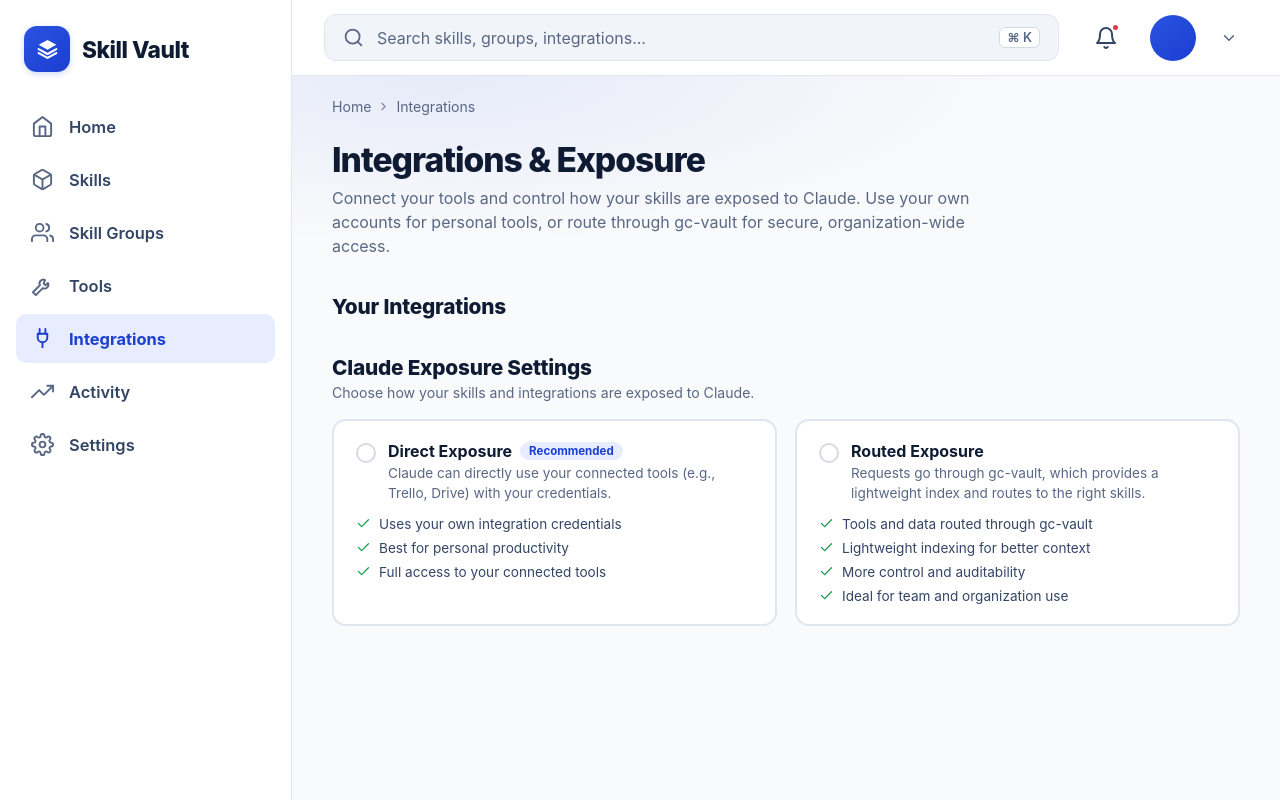
After one commit to knork-fork/skill-vault, a Symfony app: template skill-vault-ui/templates/integrations/index.html.twig in a window 1280 px wide. The commit adds this page. Run offline with Twig, Linux system fonts and the light colour scheme; the template is opened without the code that fills it, so the values that code supplies are empty; some libraries are stand-ins or nearby versions.

Commit message:
Implement integrations tab

```diff
--- /dev/null
+++ b/skill-vault-ui/templates/components/_brand_icons.html.twig
@@ -0,0 +1,24 @@
+{#
+    Third-party brand logos (actual brand colors, not currentColor-tintable
+    like components/_avatar.html.twig). Usage:
+        {% import 'components/_brand_icons.html.twig' as brand %}
+        {{ brand.logo('trello') }}
+#}
+{% macro logo(key) %}
+    {% if key == 'trello' %}
+        <svg viewBox="0 0 24 24" aria-hidden="true">
+            <rect x="1.5" y="1.5" width="21" height="21" rx="4.5" style="fill:#0079bf;stroke:none;"/>
+            <rect x="4.7" y="4.5" width="6" height="14" rx="1.4" style="fill:#fff;stroke:none;"/>
+            <rect x="13.3" y="4.5" width="6" height="9" rx="1.4" style="fill:#fff;stroke:none;"/>
+        </svg>
+    {% elseif key == 'google_drive' %}
+        <svg viewBox="0 0 87.3 78" aria-hidden="true">
+            <path d="m6.6 66.85 3.85 6.65c.8 1.4 1.95 2.5 3.3 3.3l13.75-23.8h-27.5c0 1.55.4 3.1 1.2 4.5z" style="fill:#0066da;stroke:none;"/>
+            <path d="m43.65 25-13.75-23.8c-1.35.8-2.5 1.9-3.3 3.3l-25.4 44a9.06 9.06 0 0 0 -1.2 4.5h27.5z" style="fill:#00ac47;stroke:none;"/>
+            <path d="m73.55 76.8c1.35-.8 2.5-1.9 3.3-3.3l1.6-2.75 7.65-13.25c.8-1.4 1.2-2.95 1.2-4.5h-27.502l5.852 11.5z" style="fill:#ea4335;stroke:none;"/>
+            <path d="m43.65 25 13.75-23.8c-1.35-.8-2.9-1.2-4.5-1.2h-18.5c-1.6 0-3.15.45-4.5 1.2z" style="fill:#00832d;stroke:none;"/>
+            <path d="m59.8 53h-32.3l-13.75 23.8c1.35.8 2.9 1.2 4.5 1.2h50.8c1.6 0 3.15-.45 4.5-1.2z" style="fill:#2684fc;stroke:none;"/>
+            <path d="m73.4 26.5-12.7-22c-.8-1.4-1.95-2.5-3.3-3.3l-13.75 23.8 16.15 28h27.45c0-1.55-.4-3.1-1.2-4.5z" style="fill:#ffba00;stroke:none;"/>
+        </svg>
+    {% endif %}
+{% endmacro %}
--- a/skill-vault-ui/templates/components/_shell.html.twig
+++ b/skill-vault-ui/templates/components/_shell.html.twig
@@ -35,7 +35,7 @@
                 <svg viewBox="0 0 24 24" fill="none" stroke="currentColor" stroke-width="2" stroke-linecap="round" stroke-linejoin="round"><path d="M14.7 6.3a4 4 0 0 0-5.4 5.4L2 19l3 3 7.3-7.3a4 4 0 0 0 5.4-5.4l-2.5 2.5-2-2z"/></svg>
                 Tools
             </a>
-            <a href="#" class="nav-item {{ active == 'integrations' ? 'active' : '' }}">
+            <a href="{{ path('app_integrations') }}" class="nav-item {{ active == 'integrations' ? 'active' : '' }}">
                 <svg viewBox="0 0 24 24" fill="none" stroke="currentColor" stroke-width="2" stroke-linecap="round" stroke-linejoin="round"><path d="M9 2v5"/><path d="M15 2v5"/><path d="M7 7h10v4a5 5 0 0 1-10 0z"/><path d="M12 16v5"/></svg>
                 Integrations
             </a>
--- /dev/null
+++ b/skill-vault-ui/templates/integrations/index.html.twig
@@ -0,0 +1,473 @@
+{% extends 'base.html.twig' %}
+{% import 'components/_brand_icons.html.twig' as brand %}
+{% import 'components/_shell.html.twig' as shell %}
+{% import 'components/_topbar.html.twig' as topbar %}
+
+{% block title %}Integrations & Exposure · Skill Vault{% endblock %}
+
+{% block stylesheets %}
+{% include 'components/_shell_styles.html.twig' %}
+{% include 'components/_topbar_styles.html.twig' %}
+{% include 'components/_page_header_styles.html.twig' %}
+<style>
+    .content {
+        padding: 0 40px 40px;
+        display: flex;
+        flex-direction: column;
+        gap: 32px;
+    }
+
+    .section-heading {
+        margin: 0 0 4px;
+        font-size: 1.3rem;
+        font-weight: 800;
+        letter-spacing: -0.01em;
+    }
+
+    .section-subtext {
+        margin: 0 0 18px;
+        font-size: 0.88rem;
+        color: var(--text-muted);
+    }
+
+    .integration-grid {
+        display: grid;
+        grid-template-columns: repeat(auto-fill, minmax(320px, 380px));
+        gap: 20px;
+    }
+
+    .integration-card {
+        background: var(--surface);
+        border: 1px solid var(--border);
+        border-radius: 14px;
+        box-shadow: var(--card-shadow);
+        padding: 22px;
+        display: flex;
+        flex-direction: column;
+        gap: 14px;
+    }
+
+    .integration-top {
+        display: flex;
+        align-items: flex-start;
+        gap: 14px;
+    }
+
+    .integration-logo {
+        width: 50px;
+        height: 50px;
+        border-radius: 11px;
+        display: flex;
+        align-items: center;
+        justify-content: center;
+        flex-shrink: 0;
+    }
+
+    .integration-logo svg {
+        width: 37px;
+        height: 37px;
+    }
+
+    .integration-heading {
+        flex: 1;
+        min-width: 0;
+    }
+
+    .integration-name-row {
+        display: flex;
+        align-items: center;
+        gap: 10px;
+        flex-wrap: wrap;
+    }
+
+    .integration-name {
+        font-size: 1.05rem;
+        font-weight: 700;
+        color: var(--text);
+    }
+
+    .status-pill {
+        display: inline-flex;
+        align-items: center;
+        gap: 6px;
+        font-size: 0.78rem;
+        font-weight: 700;
+    }
+
+    .status-pill .dot {
+        width: 7px;
+        height: 7px;
+        border-radius: 50%;
+    }
+
+    .status-pill.connected { color: #15803d; }
+    .status-pill.connected .dot { background: #16a34a; }
+
+    .status-pill.disconnected { color: var(--text-faint); }
+    .status-pill.disconnected .dot { background: var(--text-faint); }
+
+    .integration-account {
+        margin-top: 2px;
+        font-size: 0.85rem;
+        color: var(--text-muted);
+    }
+
+    .credential-note {
+        display: inline-flex;
+        align-items: center;
+        gap: 5px;
+        margin-top: 4px;
+        font-size: 0.8rem;
+        font-weight: 600;
+        color: var(--accent);
+    }
+
+    .credential-note svg {
+        width: 13px;
+        height: 13px;
+    }
+
+    .integration-desc {
+        margin: 0;
+        font-size: 0.88rem;
+        color: var(--text-soft);
+        line-height: 1.5;
+    }
+
+    .integration-actions {
+        display: flex;
+        gap: 10px;
+    }
+
+    .integration-actions .btn {
+        width: auto;
+        flex: 1;
+        padding: 9px 14px;
+        font-size: 0.86rem;
+    }
+
+    .btn-manage {
+        background: var(--surface-raised);
+        color: var(--text);
+        border: 1px solid var(--border);
+        font-weight: 700;
+    }
+
+    .btn-manage:hover {
+        background: var(--border);
+    }
+
+    .btn-disconnect {
+        background: var(--danger-bg);
+        color: var(--danger);
+        border: 1px solid transparent;
+        font-weight: 700;
+    }
+
+    .btn-disconnect:hover {
+        background: #fbdadf;
+    }
+
+    .integration-note {
+        display: flex;
+        align-items: flex-start;
+        gap: 8px;
+        background: #eef2ff;
+        color: var(--text-soft);
+        border-radius: 10px;
+        padding: 10px 12px;
+        font-size: 0.8rem;
+        line-height: 1.4;
+    }
+
+    .integration-note svg {
+        width: 15px;
+        height: 15px;
+        flex-shrink: 0;
+        margin-top: 1px;
+        color: var(--accent);
+    }
+
+    .exposure-grid {
+        display: grid;
+        grid-template-columns: repeat(auto-fit, minmax(280px, 1fr));
+        gap: 18px;
+    }
+
+    .exposure-option {
+        position: relative;
+        text-align: left;
+        cursor: pointer;
+        background: var(--surface);
+        border: 2px solid var(--border);
+        border-radius: 14px;
+        padding: 20px 22px;
+        display: flex;
+        flex-direction: column;
+        gap: 12px;
+        font: inherit;
+        color: inherit;
+    }
+
+    .exposure-option:hover {
+        border-color: var(--border-strong);
+    }
+
+    .exposure-option.selected {
+        border-color: var(--accent);
+        box-shadow: 0 0 0 3px rgba(43, 82, 224, 0.12);
+    }
+
+    .exposure-option-head {
+        display: flex;
+        align-items: flex-start;
+        gap: 12px;
+    }
+
+    .exposure-radio {
+        margin-top: 2px;
+        width: 20px;
+        height: 20px;
+        border-radius: 50%;
+        border: 2px solid var(--border-strong);
+        flex-shrink: 0;
+        display: flex;
+        align-items: center;
+        justify-content: center;
+    }
+
+    .exposure-option.selected .exposure-radio {
+        border-color: var(--accent);
+    }
+
+    .exposure-radio::after {
+        content: "";
+        width: 10px;
+        height: 10px;
+        border-radius: 50%;
+        background: var(--accent);
+        transform: scale(0);
+        transition: transform 0.1s ease;
+    }
+
+    .exposure-option.selected .exposure-radio::after {
+        transform: scale(1);
+    }
+
+    .exposure-title-row {
+        display: flex;
+        align-items: center;
+        gap: 8px;
+        flex-wrap: wrap;
+    }
+
+    .exposure-title {
+        font-size: 1rem;
+        font-weight: 700;
+        color: var(--text);
+    }
+
+    .recommended-badge {
+        background: #e7ecfe;
+        color: var(--accent-deep);
+        font-size: 0.72rem;
+        font-weight: 700;
+        border-radius: 999px;
+        padding: 2px 9px;
+    }
+
+    .exposure-desc {
+        margin: 2px 0 0;
+        font-size: 0.85rem;
+        color: var(--text-muted);
+        line-height: 1.5;
+    }
+
+    .exposure-checklist {
+        list-style: none;
+        margin: 0;
+        padding: 0;
+        display: flex;
+        flex-direction: column;
+        gap: 8px;
+    }
+
+    .exposure-checklist li {
+        display: flex;
+        align-items: center;
+        gap: 8px;
+        font-size: 0.85rem;
+        color: var(--text-soft);
+    }
+
+    .exposure-checklist svg {
+        width: 15px;
+        height: 15px;
+        color: #16a34a;
+        flex-shrink: 0;
+    }
+</style>
+{% endblock %}
+
+{% block body %}
+<div class="app-shell">
+    {{ shell.sidebar('integrations') }}
+
+    <div class="main">
+        {{ topbar.render(user) }}
+
+        <main class="content">
+            <div class="page-hero">
+                <div class="breadcrumb">
+                    <a href="{{ path('app_home') }}">Home</a>
+                    <svg viewBox="0 0 24 24" fill="none" stroke="currentColor" stroke-width="2" stroke-linecap="round" stroke-linejoin="round" style="width:13px;height:13px;color:var(--text-faint);"><polyline points="9 18 15 12 9 6"/></svg>
+                    <span>Integrations</span>
+                </div>
+
+                <div class="page-header">
+                    <div>
+                        <h1>Integrations & Exposure</h1>
+                        <p>Connect your tools and control how your skills are exposed to Claude. Use your own accounts for personal tools, or route through gc-vault for secure, organization-wide access.</p>
+                    </div>
+                </div>
+            </div>
+
+            <section>
+                <h2 class="section-heading">Your Integrations</h2>
+
+                <div class="integration-grid">
+                    {% for integration in integrations %}
+                        <div class="integration-card" data-integration="{{ integration.key }}">
+                            <div class="integration-top">
+                                <span class="integration-logo">{{ brand.logo(integration.key) }}</span>
+
+                                <div class="integration-heading">
+                                    <div class="integration-name-row">
+                                        <span class="integration-name">{{ integration.name }}</span>
+                                        <span class="status-pill {{ integration.connected ? 'connected' : 'disconnected' }}">
+                                            <span class="dot"></span>
+                                            {{ integration.connected ? 'Connected' : 'Not connected' }}
+                                        </span>
+                                    </div>
+                                    <div class="integration-account">{{ integration.account }}</div>
+                                    <span class="credential-note">
+                                        <svg viewBox="0 0 24 24" fill="none" stroke="currentColor" stroke-width="2" stroke-linecap="round" stroke-linejoin="round"><path d="M20 21v-2a4 4 0 0 0-4-4H8a4 4 0 0 0-4 4v2"/><circle cx="12" cy="7" r="4"/></svg>
+                                        Uses your own credentials
+                                    </span>
+                                </div>
+                            </div>
+
+                            <p class="integration-desc">{{ integration.description }}</p>
+
+                            <div class="integration-actions">
+                                <button type="button" class="btn btn-manage">Manage</button>
+                                <button type="button" class="btn btn-disconnect">Disconnect</button>
+                            </div>
+
+                            <div class="integration-note">
+                                <svg viewBox="0 0 24 24" fill="none" stroke="currentColor" stroke-width="2" stroke-linecap="round" stroke-linejoin="round"><circle cx="12" cy="12" r="10"/><line x1="12" y1="16" x2="12" y2="12"/><line x1="12" y1="8" x2="12.01" y2="8"/></svg>
+                                <span>This integration uses your personal {{ integration.name }} account. Only you can access this data.</span>
+                            </div>
+                        </div>
+                    {% endfor %}
+                </div>
+            </section>
+
+            <section>
+                <h2 class="section-heading">Claude Exposure Settings</h2>
+                <p class="section-subtext">Choose how your skills and integrations are exposed to Claude.</p>
+
+                <div class="exposure-grid" id="exposureGrid">
+                    <button type="button" class="exposure-option {{ exposureMode == 'direct' ? 'selected' : '' }}" data-mode="direct">
+                        <div class="exposure-option-head">
+                            <span class="exposure-radio"></span>
+                            <div>
+                                <div class="exposure-title-row">
+                                    <span class="exposure-title">Direct Exposure</span>
+                                    <span class="recommended-badge">Recommended</span>
+                                </div>
+                                <p class="exposure-desc">Claude can directly use your connected tools (e.g., Trello, Drive) with your credentials.</p>
+                            </div>
+                        </div>
+                        <ul class="exposure-checklist">
+                            <li>
+                                <svg viewBox="0 0 24 24" fill="none" stroke="currentColor" stroke-width="2" stroke-linecap="round" stroke-linejoin="round"><polyline points="20 6 9 17 4 12"/></svg>
+                                Uses your own integration credentials
+                            </li>
+                            <li>
+                                <svg viewBox="0 0 24 24" fill="none" stroke="currentColor" stroke-width="2" stroke-linecap="round" stroke-linejoin="round"><polyline points="20 6 9 17 4 12"/></svg>
+                                Best for personal productivity
+                            </li>
+                            <li>
+                                <svg viewBox="0 0 24 24" fill="none" stroke="currentColor" stroke-width="2" stroke-linecap="round" stroke-linejoin="round"><polyline points="20 6 9 17 4 12"/></svg>
+                                Full access to your connected tools
+                            </li>
+                        </ul>
+                    </button>
+
+                    <button type="button" class="exposure-option {{ exposureMode == 'routed' ? 'selected' : '' }}" data-mode="routed">
+                        <div class="exposure-option-head">
+                            <span class="exposure-radio"></span>
+                            <div>
+                                <div class="exposure-title-row">
+                                    <span class="exposure-title">Routed Exposure</span>
+                                </div>
+                                <p class="exposure-desc">Requests go through gc-vault, which provides a lightweight index and routes to the right skills.</p>
+                            </div>
+                        </div>
+                        <ul class="exposure-checklist">
+                            <li>
+                                <svg viewBox="0 0 24 24" fill="none" stroke="currentColor" stroke-width="2" stroke-linecap="round" stroke-linejoin="round"><polyline points="20 6 9 17 4 12"/></svg>
+                                Tools and data routed through gc-vault
+                            </li>
+                            <li>
+                                <svg viewBox="0 0 24 24" fill="none" stroke="currentColor" stroke-width="2" stroke-linecap="round" stroke-linejoin="round"><polyline points="20 6 9 17 4 12"/></svg>
+                                Lightweight indexing for better context
+                            </li>
+                            <li>
+                                <svg viewBox="0 0 24 24" fill="none" stroke="currentColor" stroke-width="2" stroke-linecap="round" stroke-linejoin="round"><polyline points="20 6 9 17 4 12"/></svg>
+                                More control and auditability
+                            </li>
+                            <li>
+                                <svg viewBox="0 0 24 24" fill="none" stroke="currentColor" stroke-width="2" stroke-linecap="round" stroke-linejoin="round"><polyline points="20 6 9 17 4 12"/></svg>
+                                Ideal for team and organization use
+                            </li>
+                        </ul>
+                    </button>
+                </div>
+            </section>
+        </main>
+    </div>
+</div>
+{% endblock %}
+
+{% block javascripts %}
+<script>
+(function () {
+    var grid = document.getElementById('exposureGrid');
+
+    grid.addEventListener('click', function (event) {
+        var option = event.target.closest('.exposure-option');
+        if (!option) {
+            return;
+        }
+        grid.querySelectorAll('.exposure-option').forEach(function (el) {
+            el.classList.toggle('selected', el === option);
+        });
+    });
+
+    document.querySelectorAll('.btn-disconnect').forEach(function (btn) {
+        btn.addEventListener('click', function () {
+            var card = btn.closest('.integration-card');
+            var pill = card.querySelector('.status-pill');
+            var connected = pill.classList.contains('connected');
+
+            pill.classList.toggle('connected', !connected);
+            pill.classList.toggle('disconnected', connected);
+            pill.lastChild.textContent = connected ? 'Not connected' : 'Connected';
+            btn.textContent = connected ? 'Reconnect' : 'Disconnect';
+        });
+    });
+})();
+</script>
+{% endblock %}
```
Also changed, not shown: skill-vault-ui/src/Controller/IntegrationController.php (added, +41 -0 lines), skill-vault-ui/templates/home/index.html.twig (+3 -17 lines).
